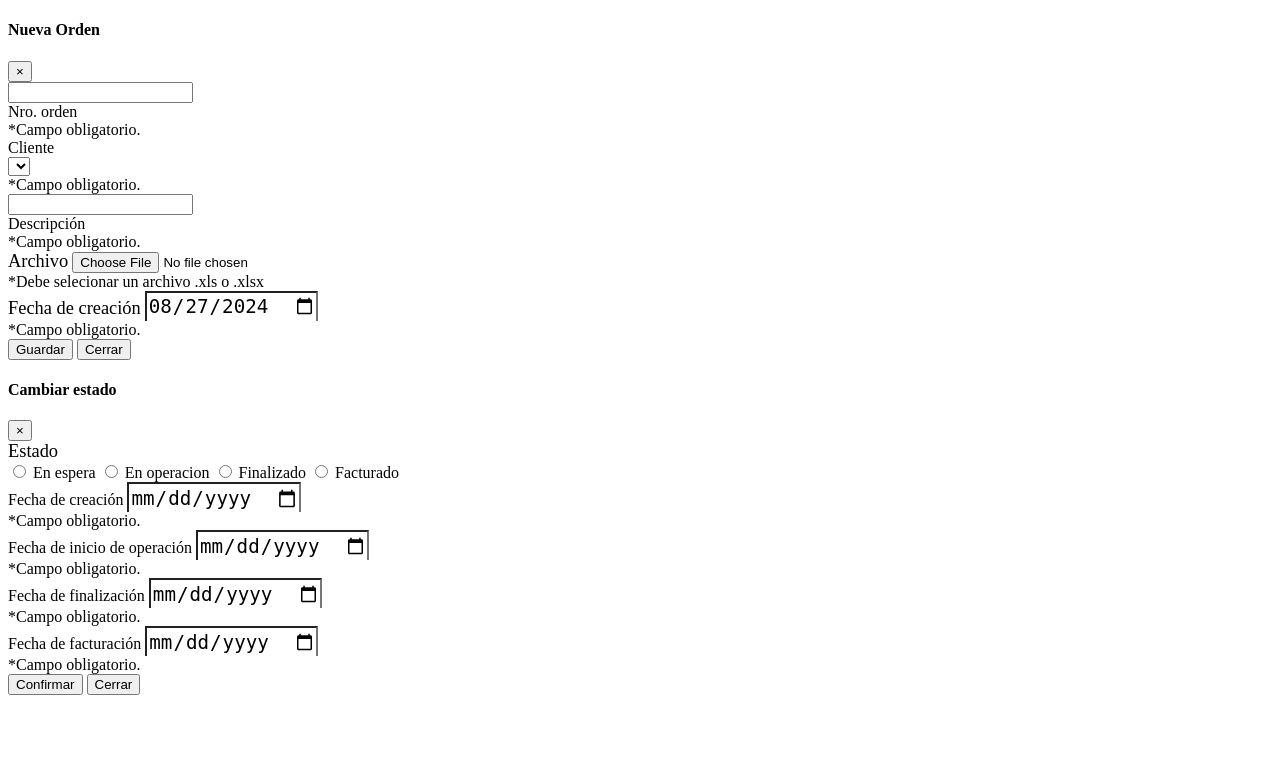
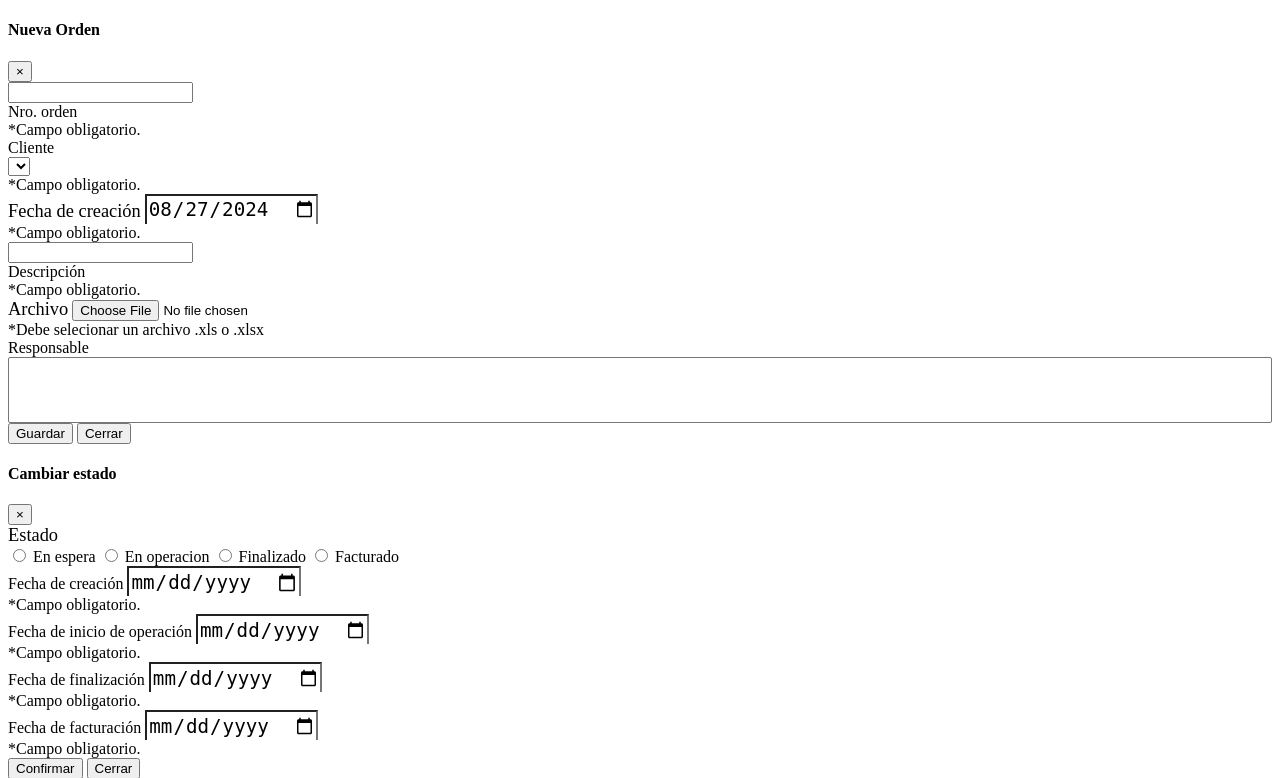
Before and after one commit to Jhonlz09/aistermcon, a PHP site: page /views/orden.php in a window 1280 px wide. Shown: the part 224-1002 px from the top of the page. Before the commit the page ends 919 px from the top, so only its background shows below. Run offline with PHP 8.4, Linux system fonts and the light colour scheme; the visitor is signed in with stand-in values (Sample User, id 1); lists and menus that the app fills with data are empty; some libraries are stand-ins or nearby versions.

Commit message:
Modulo de INICIO CAMBIOS EVENTO

```diff
--- a/models/informe.modelo.php
+++ b/models/informe.modelo.php
@@ -142,7 +142,7 @@ class ModeloInforme
         WHERE
             o.id=:id_orden
         GROUP BY s.id_producto,i.codigo, i.descripcion, u.nombre,i.id,i.fabricado
-        ORDER BY s.id_producto;");
+        ORDER BY i.fabricado desc;");
 
             $u->bindParam(":id_orden", $id_orden, PDO::PARAM_INT);
             $u->execute();
--- a/utils/plantilla.php
+++ b/utils/plantilla.php
@@ -87,6 +87,8 @@
         const month = now.getMonth() + 1;
         const mes = month.toString().padStart(2, '0');
         const dia = now.getDate().toString().padStart(2, '0');
+
+        const fecha_hoy = `${year}-${mes}-${dia}`;
 
         let estado_filter = 'null';
         let datos_cliente = [];
--- a/views/empleados.php
+++ b/views/empleados.php
@@ -259,6 +259,10 @@
                 }
             },
             {
+                targets: 3,
+                responsivePriority: 1,
+            },
+            {
                 targets: 6,
                 className: "text-center",
                 render: function(data, type, full, meta) {
@@ -267,6 +271,7 @@
             },
             {
                 targets: 7,
+                responsivePriority: 2,
                 data: "acciones",
                 visible: mostrarCol,
                 render: function(data, type, row, full, meta) {
--- a/views/entradas.php
+++ b/views/entradas.php
@@ -125,7 +125,7 @@
                     r.style.visibility = collapsed ? '' : 'collapse';
                 });
 
-                var groupText = '<div class="d-flex justify-content-between align-items-center" style="cursor:pointer"><strong class="pl-2" >' + group + ' (' + rows.count() + ')</strong><div class="txt-wrap-sm">' +
+                var groupText = '<div class="d-flex justify-content-between align-items-center" style="cursor:pointer"><strong style="padding-block:.4rem" class="pl-2" >' + group + ' (' + rows.count() + ')</strong><div class="txt-wrap-sm">' +
                     (editar ? '<button id="editE" style="font-size:1.55rem;padding-inline:.5rem!important" class="btn pt-0 pb-0 btn-row"><i class="fas fa-pen-to-square"></i></button> ' : '') +
                     (eliminar ? '<button id="eliE" style="font-size:1.4rem;padding-inline:.5rem!important" class="btn pt-0 pb-0 btn-row"><i class="fas fa-trash-can"></i></button>' : '') + '</div></div>';
 
--- a/views/orden.php
+++ b/views/orden.php
@@ -91,7 +91,7 @@
                     <div class="row">
                         <div class="col-md-12">
                             <div class="row">
-                                <div class="col-md-6">
+                                <div class="col-md-4">
                                     <div class="input-data mb-4">
                                         <input autocomplete="off" id="orden_nro" class="input-nuevo" type="text" maxlength="9" oninput="formatInputOrden(this, null, false)" required>
                                         <div class="line underline"></div>
@@ -99,7 +99,7 @@
                                         <div class="invalid-feedback">*Campo obligatorio.</div>
                                     </div>
                                 </div>
-                                <div class="col-md-6">
+                                <div class="col-lg col-md-4">
                                     <div class="form-group mb-4">
                                         <label id="lblCO" class="mb-0 combo"><i class="fas fa-user-tag"></i> Cliente</label>
                                         <div class="row">
@@ -110,6 +110,12 @@
                                             </div>
                                         </div>
                                     </div>
+                                </div>
+                                <div class="col-md-4 form-group mb-4" id="div_fecha_new">
+                                    <label class="combo" style="line-height:1.2;font-size: 1.15rem;" for="fecha_">
+                                        <i class="fas fa-calendar"></i> Fecha de creación</label>
+                                    <input id="fecha_new" type="date" autocomplete="off" value="<?php echo date('Y-m-d'); ?>" style="height:30px;font-size:1.2rem;border-bottom: 2px solid var(--select-border-bottom);" class="form-control form-control-sm" required>
+                                    <div class="invalid-feedback">*Campo obligatorio.</div>
                                 </div>
                             </div>
                             <div class="row">
@@ -124,17 +130,24 @@
                             </div>
 
                             <div class="row">
-                                <div class="col mb-2">
+                                <div class="col-md-6 mb-3">
                                     <label class="combo" style="font-size: 1.15rem;"><i class="fa-solid fa-file-pdf"></i> Archivo</label>
                                     <input type="file" name="fileOrden" id="fileOrden" class="form-control" accept=".pdf">
                                     <div class="ten no-margin">*Debe selecionar un archivo .xls o .xlsx</div>
                                 </div>
-                                <div class="col-md-6 mb-2" id="div_fecha_new">
-                                    <label class="combo" style="line-height:1.2;font-size: 1.15rem;" for="fecha_">
-                                        <i class="fas fa-calendar"></i> Fecha de creación</label>
-                                    <input id="fecha_new" type="date" autocomplete="off" value="<?php echo date('Y-m-d'); ?>" style="height:30px;font-size:1.2rem;border-bottom: 2px solid var(--select-border-bottom);" class="form-control form-control-sm" required>
-                                    <div class="invalid-feedback">*Campo obligatorio.</div>
+                                <div class="col-md-6" >
+                                    <div class="form-group mb-3">
+                                        <label id="lblP" class="mb-0 combo"><i class="fas fa-user-helmet-safety"></i> Responsable </label>
+                                        <div class="row">
+                                            <div class="col">
+                                                <select id="cboRes" class="form-control select2 select2-success" multiple="multiple" data-dropdown-css-class="select2-dark" style="width: 100%;">
+                                                </select>
+                                                <!-- <div class="invalid-feedback">*Campo obligatorio</div> -->
+                                            </div>
+                                        </div>
+                                    </div>
                                 </div>
+
                             </div>
 
                         </div>
@@ -296,6 +309,7 @@
             {
                 targets: 5,
                 "orderable": false,
+                responsivePriority: 2,
                 data: "acciones",
                 visible: mostrarCol ? true : false,
                 render: function(data, type, row, full, meta) {
@@ -325,7 +339,7 @@
                             " <i class='fa fa-trash'></i>" +
                             "</button>" : "") +
                         (ruta !== '' ?
-                            " <a href='/aistermcon/utils/download.php?file=" + encodeURIComponent(ruta) + "' target='_blank' style='font-size:1.4rem;padding:3px 4px' class='btn btnDescargar' title='Descargar'>" +
+                            " <a href='/aistermcon/utils/download.php?file=" + encodeURIComponent(ruta) + "' target='_blank' style='font-size:1.4rem;padding:3px 6.8px' class='btn btnDescargar' title='Descargar'>" +
                             " <i class='fas fa-file-pdf'></i>" +
                             "</a>" :
                             " <span style='font-size:1.4rem;padding:3px 4px;cursor:not-allowed; color:darkgrey' class='btn' >" +
@@ -395,7 +409,7 @@
             fecha_fin = document.getElementById('fecha_fin'),
             fecha_fac = document.getElementById('fecha_fac');
 
-        const div_fecha_new = document.getElementById('div_fecha_new')
+        const div_fecha_new = document.getElementById('div_fecha_new'),
             div_fecha_cre = document.getElementById('div_fecha_cre'),
             div_fecha_ini = document.getElementById('div_fecha_ini'),
             div_fecha_fin = document.getElementById('div_fecha_fin'),
@@ -423,6 +437,10 @@
             minimumResultsForSearch: -1,
         });
 
+        $('#cboRes').select2({})
+
+        cargarCombo('Res', '', 7)
+
         setChange(cboAnio, anio);
 
         $(cboAnio).on("change", function() {
@@ -441,7 +459,7 @@
             accion = 0;
             tabla.ajax.reload();
             // }
-            estado_filter = 'null';
+            // estado_filter = 'null';
         });
 
         $(cboClienteOrden).select2({
--- a/views/salidas.php
+++ b/views/salidas.php
@@ -97,6 +97,7 @@
     var crear = '<?php echo $_SESSION["crear4"] ?>';
     var editar = '<?php echo $_SESSION["editar4"] ?>';
     var eliminar = '<?php echo $_SESSION["eliminar4"] ?>';
+
     var collapsedGroups = {};
 
     configuracionTable = {
@@ -370,6 +371,7 @@
             row = tabla.row($(this).closest('tr').next()).data()
             // event.stopImmediatePropagation(); // Evita que el evento de clic en la fila se dispare
             id_boleta = row[10];
+            console.log(row)
             // console.log(id_boleta)
             const orden = row[7],
                 id_cliente = row[12],
@@ -391,11 +393,11 @@
             // cboDespachado.disabled = true;
             setChange(cboResponsable, entrega)
             // cboResponsable.disabled = true;
-            fecha_retorno.value = fecha_id;
+            fecha_retorno.value = fecha_hoy;
             // fecha.disabled = true;
             nro_ordenEntrada.value = orden;
             nro_ordenEntrada.disabled = true;
-            nro_guia.value = guia;
+            nro_guiaEntrada.value = guia;
             motivo.value = motivo_text;
             // motivo.disabled = true;
             // retorno.click();
```
Also changed, not shown: EXCEL/xls_informe_orden.php (+47 -10 lines).
